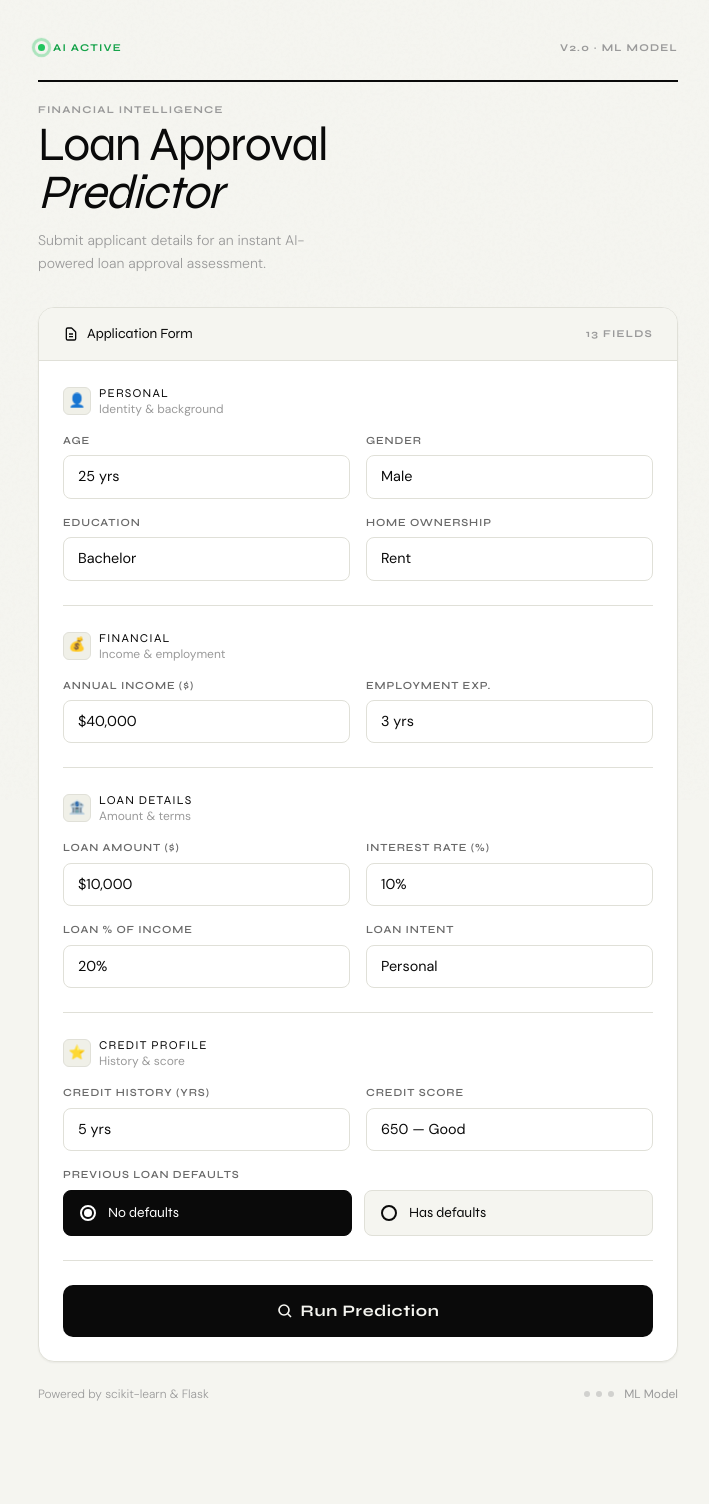
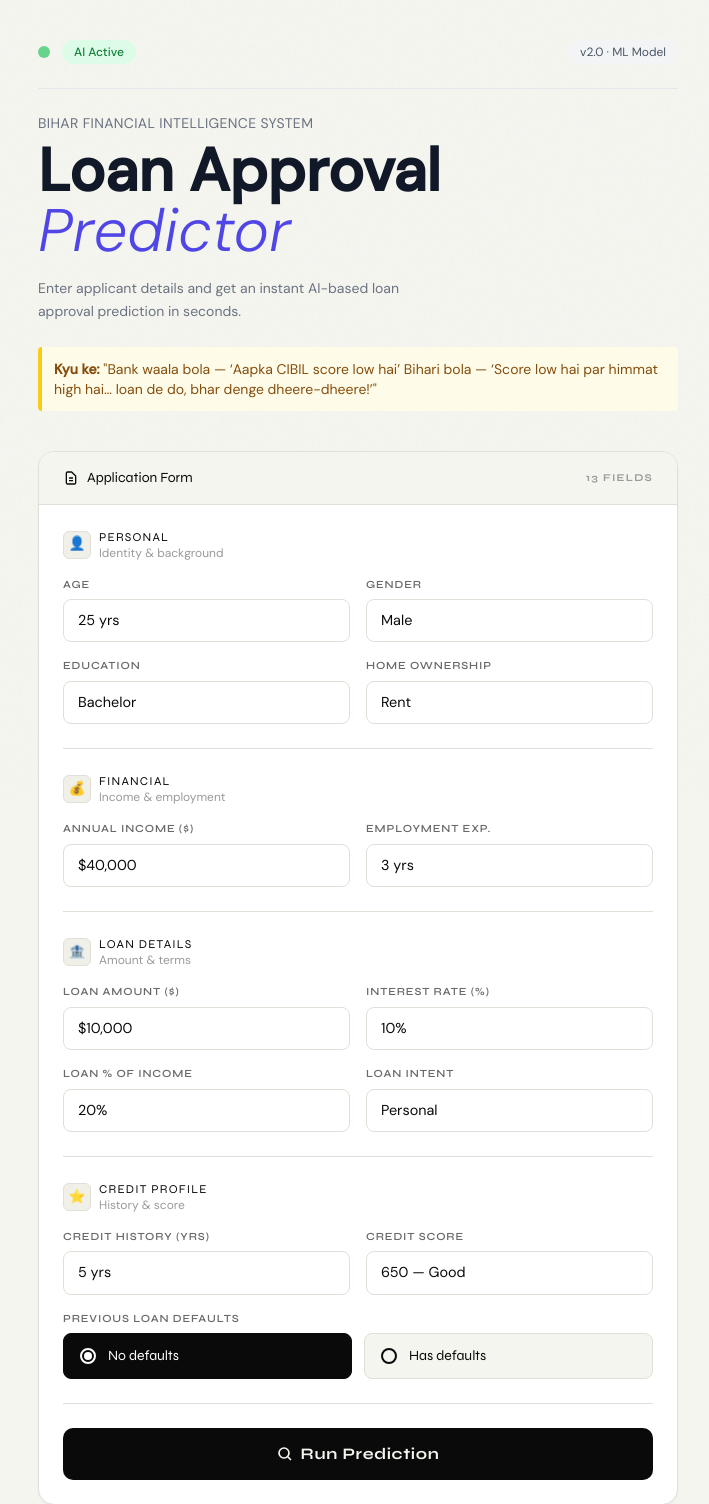
Before and after one commit to kapilsingh09/loan-classification, a Flask app: page / in a window 1280 px wide. Shown: the top 1504 px of the page, without its empty margins (282-991 px from the left). Before the commit the page ends 1401 px from the top, so only its background shows below. Run offline with Flask 3, Linux system fonts and the light colour scheme; parts of the project's set-up code (start-up, migrations or seed data) failed here and were passed over; some libraries are stand-ins or nearby versions.

Commit message:
lame joke

```diff
--- a/templates/index.html
+++ b/templates/index.html
@@ -233,29 +233,48 @@
     <div class="relative z-10 max-w-2xl mx-auto px-4 py-10">
 
         <!-- Header -->
-        <header class="mb-8">
+    <header class="mb-10">
+
         <!-- Top bar -->
         <div class="flex items-center justify-between mb-6">
-                <div class="flex items-center gap-2">
-                    <div class="live-dot"></div>
-                    <span class="tag text-green-600">AI Active</span>
+            <div class="flex items-center gap-3">
+                <div class="w-3 h-3 bg-green-500 rounded-full animate-pulse"></div>
+                <span class="px-3 py-1 text-xs bg-green-100 text-green-700 rounded-full font-medium">
+                    AI Active
+                </span>
             </div>
-                <span class="tag text-muted">v2.0 · ML Model</span>
+
+            <span class="px-3 py-1 text-xs bg-gray-100 text-gray-600 rounded-full">
+                v2.0 · ML Model
+            </span>
         </div>
 
         <!-- Title block -->
-            <div class="border-t-2 border-ink pt-5">
-                <p class="tag text-muted mb-1">Financial Intelligence</p>
-                <h1 class="font-display font-800 text-4xl sm:text-5xl text-ink leading-none tracking-tight mb-3">
-                    Loan Approval<br>
-                    <span class="italic font-display font-400">Predictor</span>
+        <div class="border-t pt-6">
+            <p class="text-sm text-gray-500 mb-2 tracking-wide uppercase">
+                Bihar Financial Intelligence System
+            </p>
+
+            <h1 class="text-4xl sm:text-6xl font-extrabold text-gray-900 leading-tight mb-4">
+                Loan Approval <br>
+                <span class="text-indigo-600 italic font-light">
+                    Predictor
+                </span>
             </h1>
-                <p class="text-muted text-sm font-light max-w-xs leading-relaxed">
-                    Submit applicant details for an instant AI-powered loan approval assessment.
+
+            <p class="text-gray-500 text-sm max-w-sm leading-relaxed">
+                Enter applicant details and get an instant AI-based loan approval prediction in seconds.
             </p>
         </div>
+
+        <!-- Fun Joke Section -->
+        <div class="mt-6 p-3 bg-yellow-50 border-l-4 border-yellow-400 text-sm text-yellow-800 rounded">
+             <strong>Kyu ke:</strong>
+            "Bank waala bola — ‘Aapka CIBIL score low hai’
+            Bihari bola — ‘Score low hai par himmat high hai… loan de do, bhar denge dheere-dheere!’"
+        </div>
+
     </header>
-
         <!-- Main Card -->
         <div class="bg-white border border-line rounded-2xl shadow-sm overflow-hidden">
 
```
Also changed, not shown: 1 other file. Lines whose indentation alone changed are shown as unchanged.
